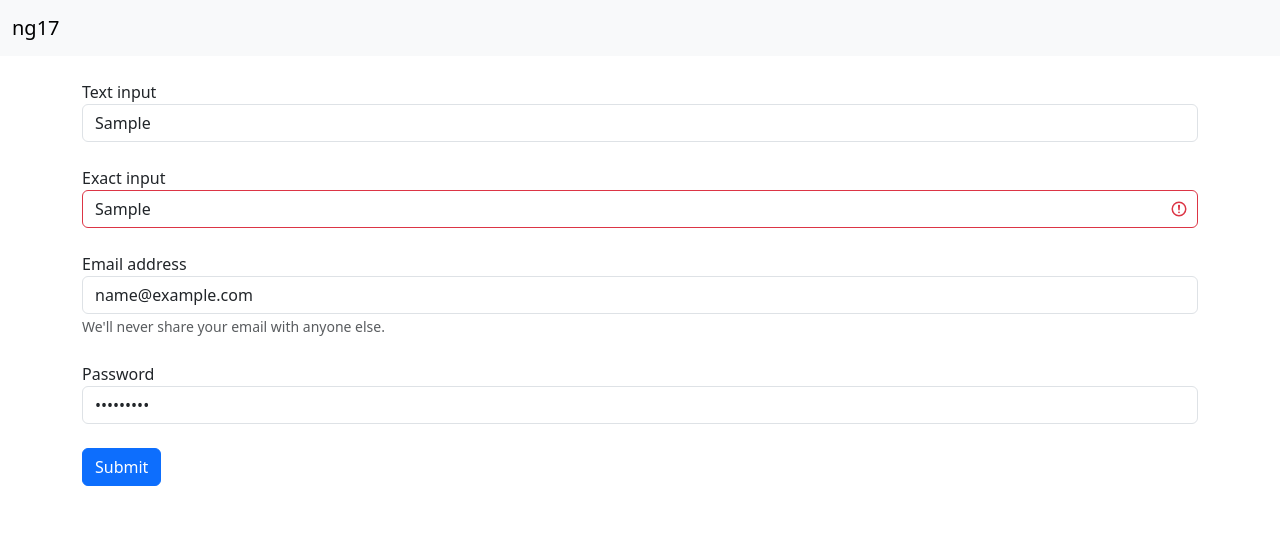
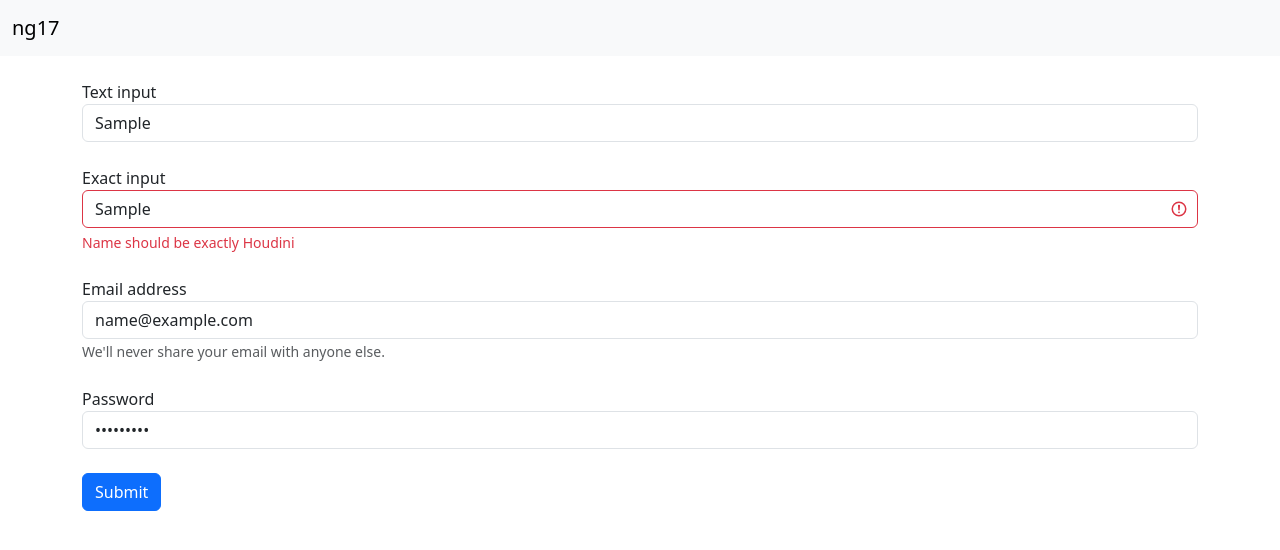
Before and after one commit to rygiewicz/ng17, an Angular app: page /form in a window 1280 px wide. Both pictures are taken after typing "Sample", "Sample", "name@example.com", "Sample123" into the empty fields and a click on the button "Submit". Shown: the top 550 px of the page. Built offline with nearby package versions, Linux system fonts and the light colour scheme.

Commit message:
Add some more validation

```diff
--- a/src/app/form/form.component.html
+++ b/src/app/form/form.component.html
@@ -4,22 +4,34 @@
       <label for="exampleInputText1">Text input</label>
       <input formControlName="text1" type="text" [ngClass]="getNgClass('text1')" id=" exampleInputText1"
         placeholder="Enter some text" required>
+      <div *ngIf="isInvalid('text1')" class="invalid-feedback">
+        {{getError('text1')}}
+      </div>
     </div>
     <div class="form-group my-4">
       <label for="exactNameText1">Exact input</label>
       <input formControlName="exact1" type="text" [ngClass]="getNgClass('exact1')" id="exactNameText1"
         placeholder="Enter exact text" required>
+        <div *ngIf="isInvalid('exact1')" class="invalid-feedback">
+          {{getError('exact1')}}
+        </div>
     </div>
     <div class="form-group my-4">
       <label for="exampleInputEmail1">Email address</label>
       <input formControlName="email1" type="email" [ngClass]="getNgClass('email1')" id="exampleInputEmail1"
         aria-describedby="emailHelp" placeholder="Enter email" required>
       <small id="emailHelp" class="form-text text-muted">We'll never share your email with anyone else.</small>
+      <div *ngIf="isInvalid('email1')" class="invalid-feedback">
+        {{getError('email1')}}
+      </div>
     </div>
     <div class="form-group my-4">
       <label for="exampleInputPassword1">Password</label>
       <input formControlName="password1" type="password" [ngClass]="getNgClass('password1')" id="exampleInputPassword1"
         placeholder="Enter password" required>
+        <div *ngIf="isInvalid('password1')" class="invalid-feedback">
+          {{getError('password1')}}
+        </div>
     </div>
     <div class="form-group my-4">
       <button class="btn btn-primary" type=" submit">Submit</button>
--- a/src/app/form/form.component.ts
+++ b/src/app/form/form.component.ts
@@ -1,4 +1,4 @@
-import { NgClass } from '@angular/common';
+import { NgClass, NgIf } from '@angular/common';
 import { Component } from '@angular/core';
 import {
   AbstractControl,
@@ -12,7 +12,7 @@ import {
 @Component({
   selector: 'app-form',
   standalone: true,
-  imports: [ReactiveFormsModule, NgClass],
+  imports: [ReactiveFormsModule, NgClass, NgIf],
   templateUrl: './form.component.html',
   styleUrl: './form.component.scss',
 })
@@ -20,8 +20,11 @@ export class FormComponent {
   form = new FormGroup({
     text1: new FormControl(''),
     exact1: new FormControl('', [Validators.required, exactName('Houdini')]),
-    email1: new FormControl(''),
-    password1: new FormControl(''),
+    email1: new FormControl('', [Validators.required, Validators.email]),
+    password1: new FormControl('', [
+      Validators.required,
+      Validators.minLength(8),
+    ]),
   });
 
   onSubmit() {
@@ -29,13 +32,7 @@ export class FormComponent {
   }
 
   isInvalid(name: string): boolean {
-    const control = this.form.get(name);
-
-    if (!control) {
-      return false;
-    }
-
-    return control.touched && !!control.errors;
+    return !!this.getError(name);
   }
 
   getNgClass(name: string) {
@@ -43,6 +40,31 @@ export class FormComponent {
       'form-control': true,
       'is-invalid': this.isInvalid(name),
     };
+  }
+
+  getError(name: string): string {
+    const control = this.form.get(name);
+
+    if (!control || !control.touched || !control.errors) {
+      return '';
+    }
+
+    if (control.errors['required']) {
+      return 'This field is required';
+    }
+
+    if (control.errors['email']) {
+      return 'Not a valid email';
+    }
+
+    if (control.errors['minlength']) {
+      return (
+        'Length must be at least ' +
+        control.errors['minlength']['requiredLength']
+      );
+    }
+
+    return Object.values(control.errors).pop() || 'Invalid';
   }
 }
 
```
